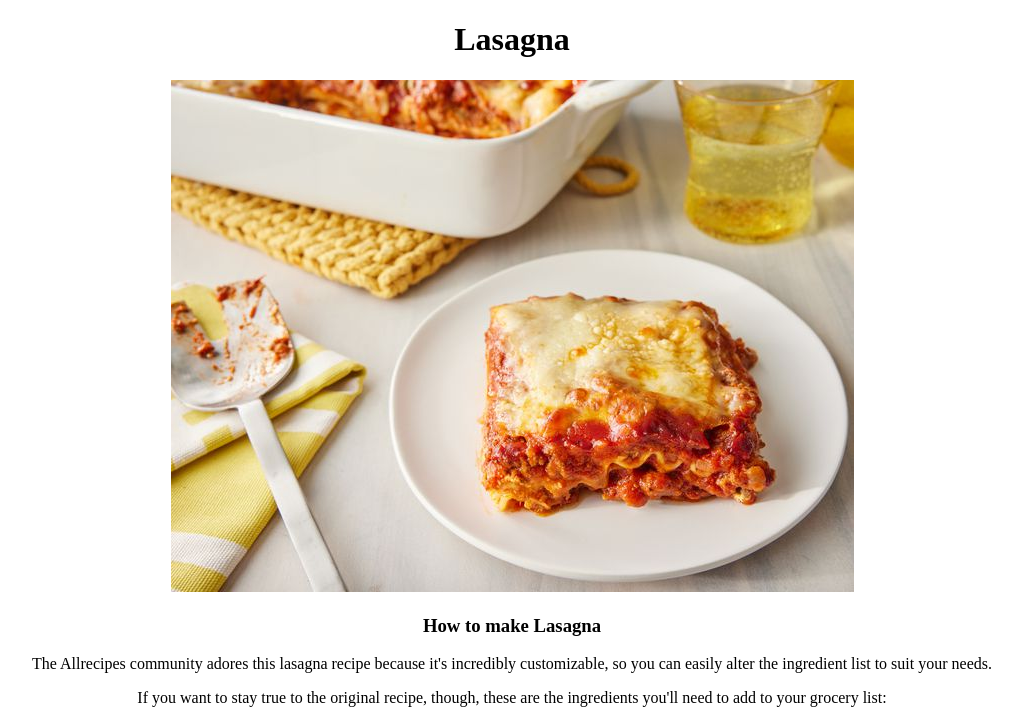
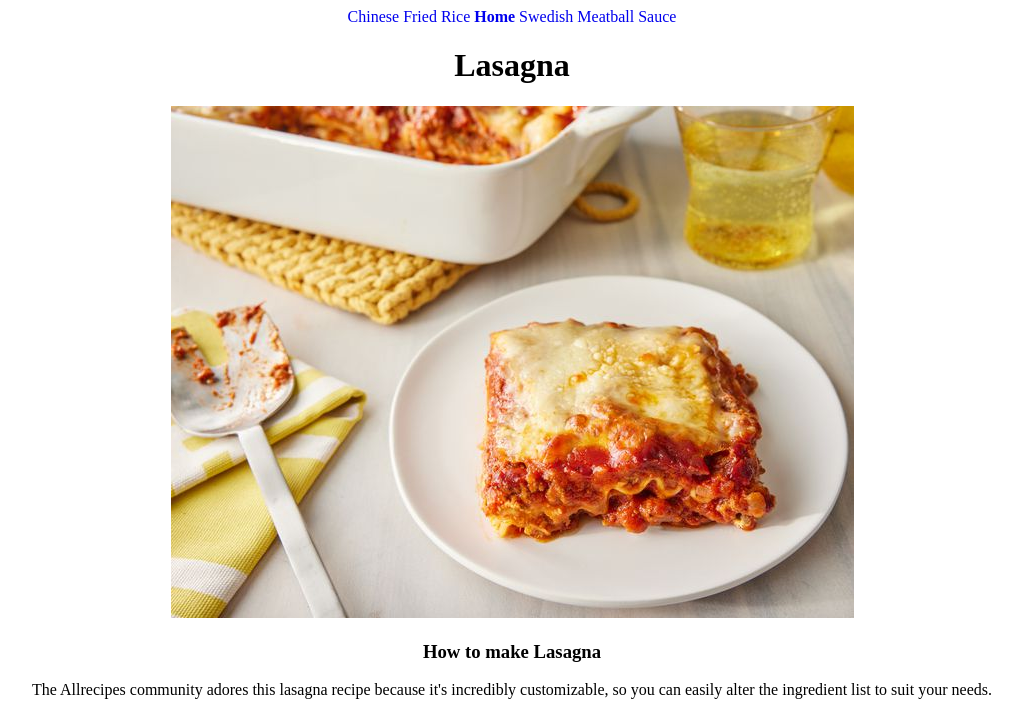
Before and after one commit to zent2g/odin-recipies, a plain HTML site: page pages/lasagna.html in a window 1280 px wide. Shown: the top 712 px of the page, without its empty margins (128-1150 px from the left). Drawn offline with Linux system fonts and the light colour scheme.

Commit message:
Add three new a tags

```diff
--- a/pages/lasagna.html
+++ b/pages/lasagna.html
@@ -3,13 +3,16 @@
 <head>
     <meta charset="UTF-8">
     <meta name="viewport" content="width=device-width, initial-scale=1.0">
-    <title>Document</title>
+    <title>Lasagna</title>
     <link rel="stylesheet" href="../style.css">
 </head>
 
 <body>
 <div id="container">
     <div class="header">
+        <a href="FriedRice.html">Chinese Fried Rice</a>
+        <a href="../index.html"><strong>Home</strong></a>
+        <a href="Meatball.html">Swedish Meatball Sauce</a>
         <h1>Lasagna</h1>
         <img src="../images/lasagna.jpg" alt="">
     </div>
```
